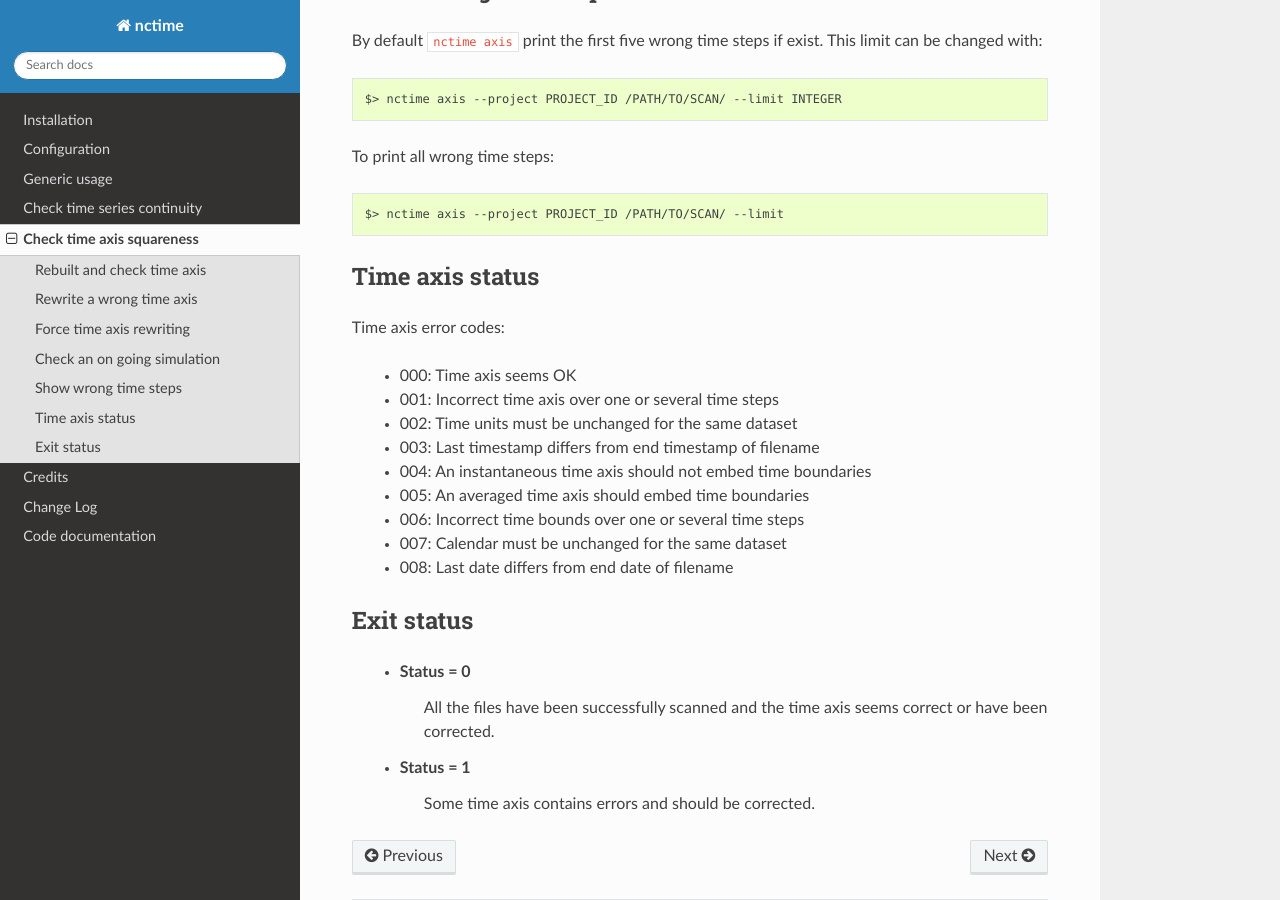
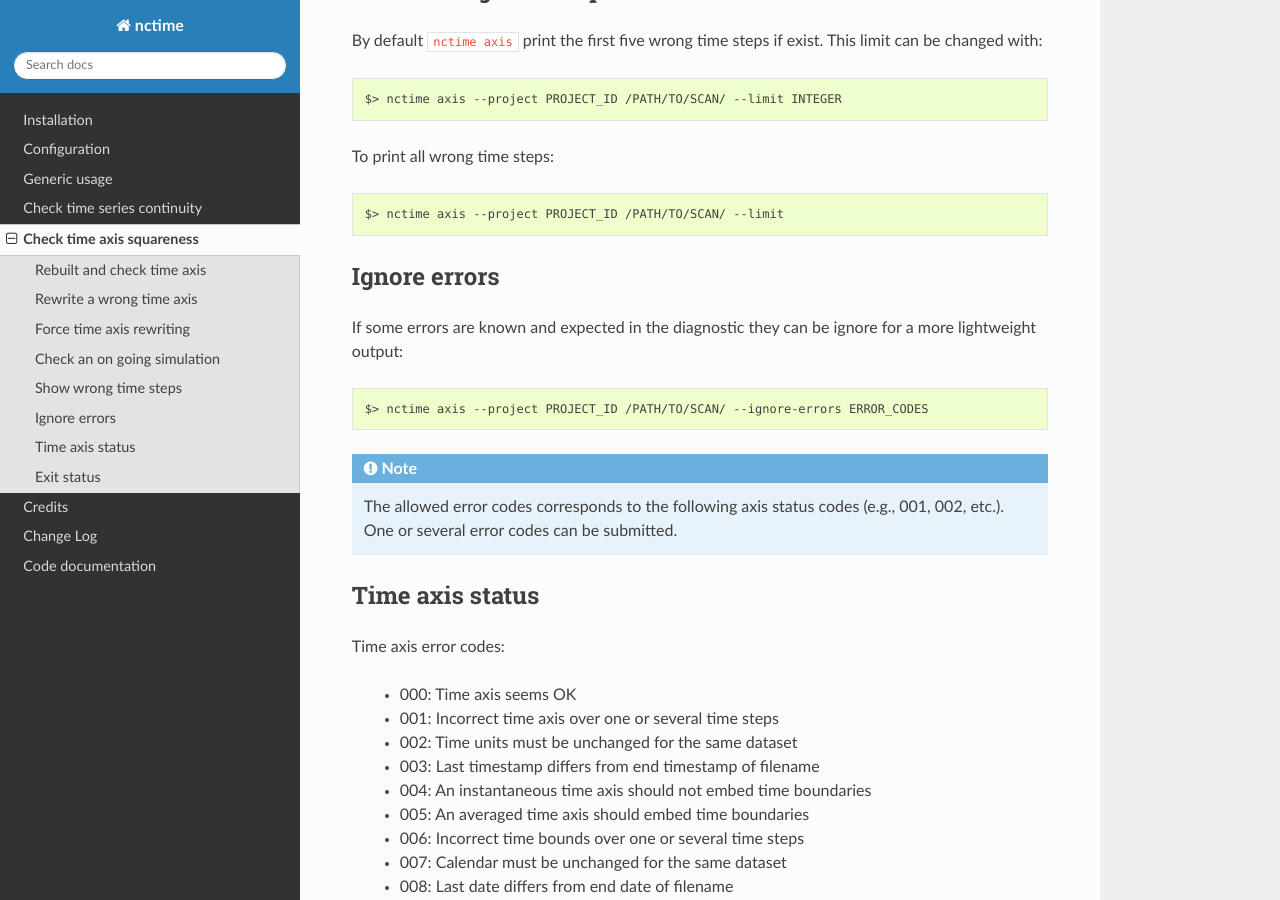
Before and after one commit to ESPRI-Mod/nctime, a Sphinx documentation site: the page built from docs/axis.rst, in a window 1280 px wide and 900 px high, scrolled down 1314 px. Built offline with Sphinx 7.4.7 and the Read the Docs theme 2.0.0, drawn with Linux system fonts in a browser that asks for light colours; pages that are not in the unit, such as notebooks, are missing from menus; the version number could not be read and is left out.

Commit message:
Doc update

```diff
--- a/docs/axis.rst
+++ b/docs/axis.rst
@@ -67,6 +67,19 @@ To print all wrong time steps:
 
    $> nctime axis --project PROJECT_ID /PATH/TO/SCAN/ --limit
 
+Ignore errors
+*************
+
+If some errors are known and expected in the diagnostic they can be ignore for a more lightweight output:
+
+.. code-block:: bash
+
+   $> nctime axis --project PROJECT_ID /PATH/TO/SCAN/ --ignore-errors ERROR_CODES
+
+
+.. note::  The allowed error codes corresponds to the following axis status codes (e.g., 001, 002, etc.). One or
+    several error codes can be submitted.
+
 Time axis status
 ****************
 
```
